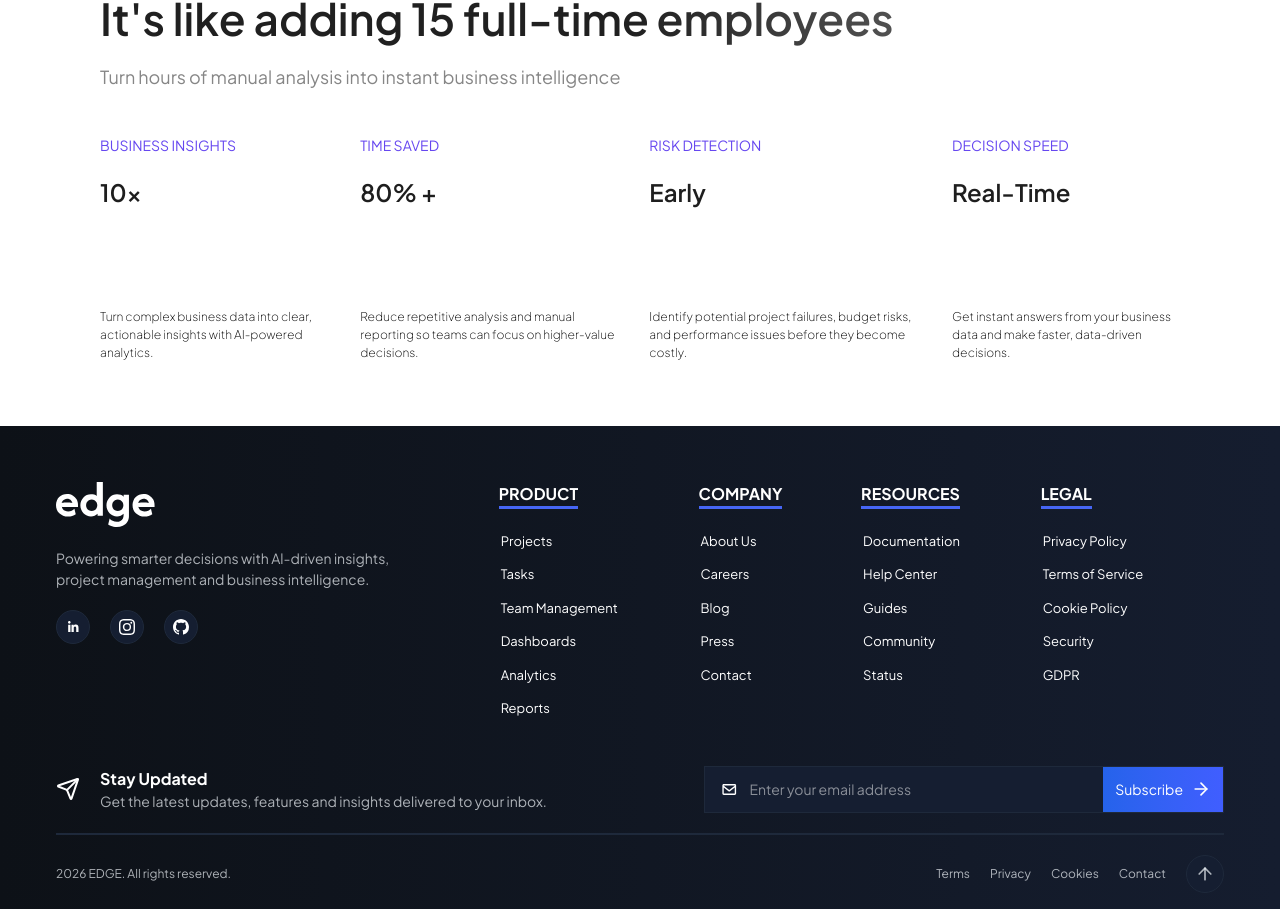
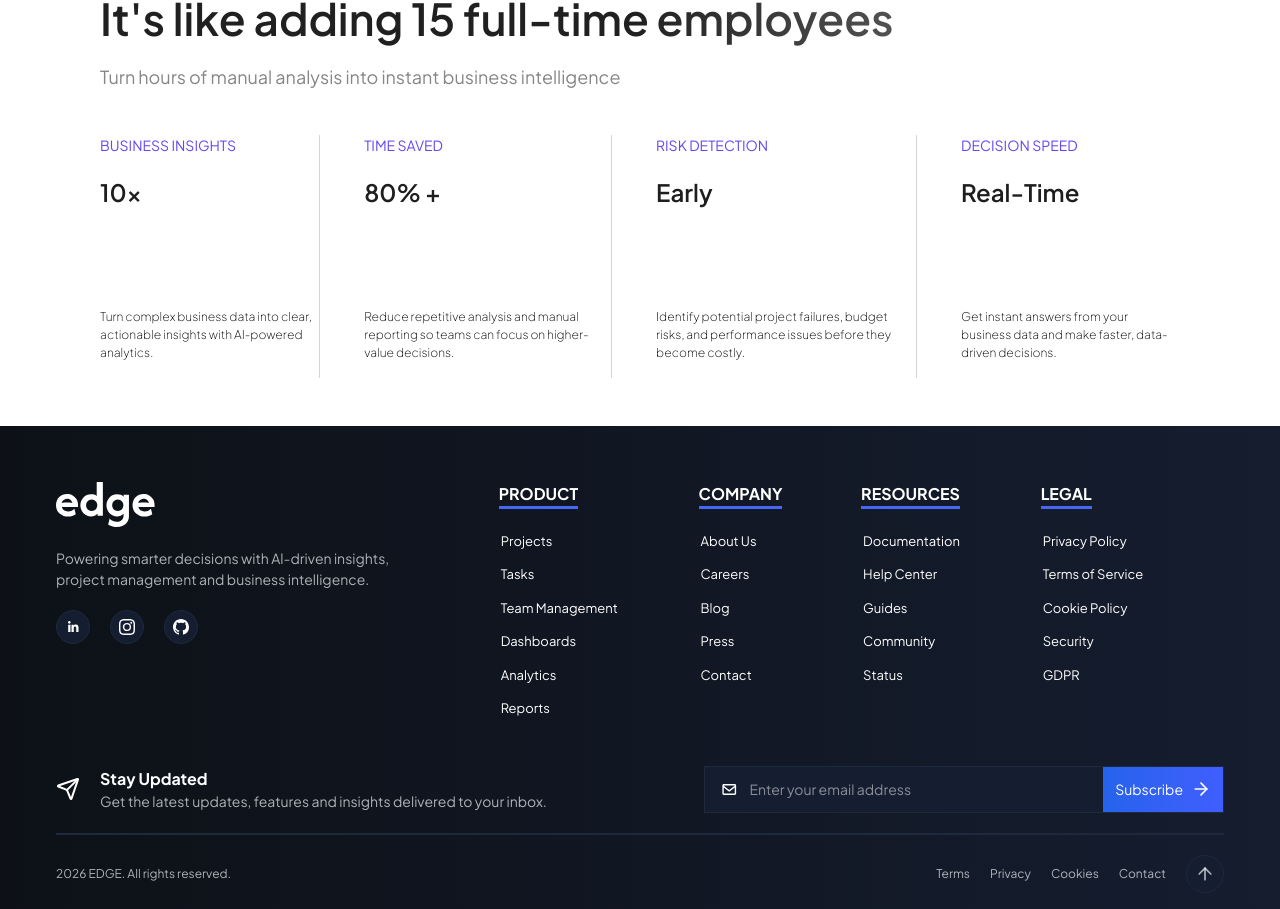
Before and after one commit to Codejourney01/Edge, a React (Vite) app in the folder website/: page / in a window 1280 px wide. Shown: the part 2438-3347 px from the top of the page. Built offline with nearby package versions, Linux system fonts and the light colour scheme.

Commit message:
Added Border right in statcards

```diff
--- a/website/src/components/StatsSection.jsx
+++ b/website/src/components/StatsSection.jsx
@@ -31,9 +31,9 @@ export default function StatsSection() {
         It's like adding 15 full-time employees
       </h1>
       <p className='text-[#868686] text-sm md:text-lg pt-3'>Turn hours of manual analysis into instant business intelligence</p>
-      <div className='mt-11 mb-12 flex flex-col lg:flex-row gap-8'>
-        {stats_data.map((item) => (
-         <Statcard heading={item.heading} info={item.info} insights={item.insights} />
+      <div className='mt-11 mb-12 flex flex-col lg:flex-row gap-11'>
+        {stats_data.map((item,index) => (
+         <Statcard heading={item.heading} info={item.info} insights={item.insights}  isLast={index === stats_data.length - 1} />
     ))}
       </div>
     </div>
--- a/website/src/components/ui/Statcard.jsx
+++ b/website/src/components/ui/Statcard.jsx
@@ -1,8 +1,10 @@
 import React from 'react'
 
-export default function Statcard({heading,insights,info}) {
+export default function Statcard({heading,insights,info,isLast}) {
   return (
-    <div className='flex flex-col gap-2 border-b border-gray-300 md:border-none'>
+    <div className={`flex flex-col gap-2 border-b border-gray-300 md:border-r md:border-b-0 ${
+        isLast ? "md:border-r-0" : ""
+      }`}>
         <h4 className='text-[#6647F0] text-[14px] uppercase'>{heading}</h4>
 
         <h2 className='text-primary text-2xl font-semibold pt-3'>{insights}</h2>
```
